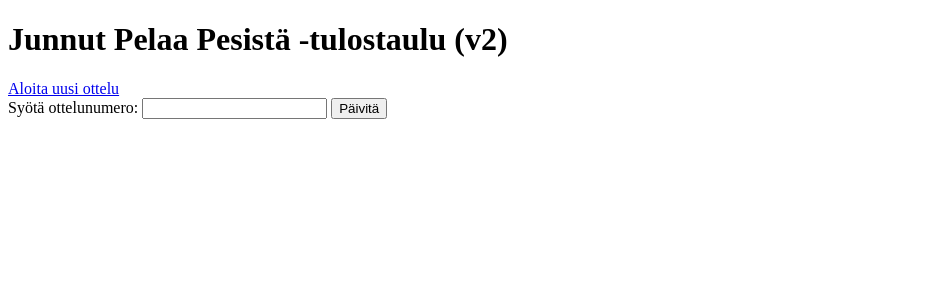
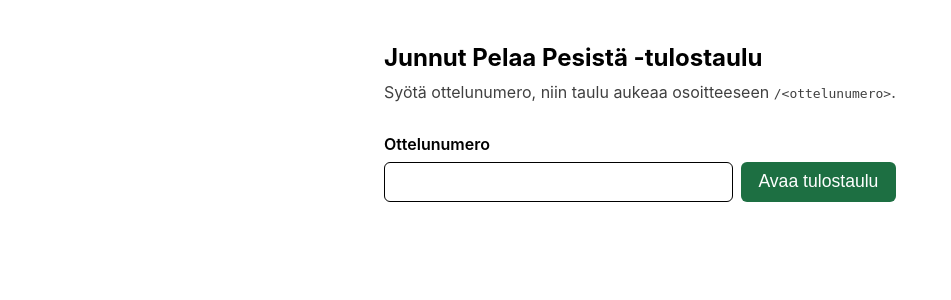
Before and after one commit to Vanaar/jpp-tulostaulu, a Flask app: page / in a window 1280 px wide. Shown: the top 300 px of the page, without its empty margins (0-951 px from the left). Run offline with Flask 3, Linux system fonts and the light colour scheme.

Commit message:
Korvaa juurisivu ottelunumeron avauslomakkeella
Vanha juurisivu linkitti poistettuihin /uusi- ja /paivita-reitteihin.
Tilalle tulee lomake, joka avaa tulostaulun osoitteeseen /<ottelunumero>.

/-reitti siirtyy samalla blueprintiin. Se oli määritelty kahdessa
paikassa - jpp-tulostaulu.py:ssä ja testien luo_sovellus()issa - koska
väliviivallista käynnistystiedostoa ei voi importata, ja kumpikin piti
muistaa päivittää käsin.

Tarkistus tehdään palvelimella, joten lomake toimii myös ilman
JavaScriptiä; skripti vain säästää edestakaisen pyynnön.

Co-Authored-By: Claude Opus 5 <noreply@anthropic.com>

```diff
--- a/app/routes.py
+++ b/app/routes.py
@@ -1,6 +1,6 @@
 from flask import request, redirect, render_template, Blueprint
 
-from app.functions import debug_message, parsi_koko
+from app.functions import debug_message, parsi_koko, parsi_ottelunumero
 from app.live import rakenna_ottelu
 from app.pesistulokset_api import ApiVirhe, hae_live_tulos, hae_ottelu
 from config import Config
@@ -24,6 +24,26 @@ def _hae_liveottelu(ottelunumero):
 
     tulos = hae_live_tulos(ottelunumero)
     return rakenna_ottelu(ottelunumero, ottelu_data, tulos)
+
+
+@routes_bp.route("/", methods=['GET'])
+def etusivu():
+    """Ottelunumeron avauslomake. Ei hallintakäyttöliittymä.
+
+    Lomake toimii myös ilman JavaScriptiä: se lähettää GET /?ottelunumero=...,
+    joka joko ohjaa taululle tai renderöi lomakkeen virheviestin kanssa.
+    Ilman parametria näytetään pelkkä tyhjä lomake.
+    """
+    syote = request.args.get('ottelunumero')
+    if syote is None:
+        return render_template('index.html')
+
+    ottelunumero = parsi_ottelunumero(syote)
+    if ottelunumero is None:
+        return render_template('index.html', syote=syote,
+                               virhe="Anna ottelunumero numeroina.")
+
+    return redirect(f'/{ottelunumero}')
 
 
 @routes_bp.route("/hellurei")
--- a/app/templates/index.html
+++ b/app/templates/index.html
@@ -1,36 +1,73 @@
 <!DOCTYPE html>
-<html>
+<html lang="fi">
 <head>
-    <title>Päivitä ottelun tietoja</title>
+    <meta charset="UTF-8">
     <meta name="viewport" content="width=device-width, initial-scale=1">
+    <title>Junnut Pelaa Pesistä -tulostaulu</title>
+    <style>
+        :root { color-scheme: light dark; }
+        body {
+            font-family: -apple-system, "Segoe UI", Arial, sans-serif;
+            margin: 0; padding: 40px 24px; line-height: 1.5;
+        }
+        main { max-width: 32rem; margin: 0 auto; }
+        h1 { font-size: 1.5rem; margin: 0 0 .25rem; }
+        p.ingressi { margin: 0 0 1.75rem; opacity: .75; }
+        label { display: block; font-weight: 600; margin-bottom: .35rem; }
+        .rivi { display: flex; gap: .5rem; flex-wrap: wrap; }
+        input {
+            flex: 1 1 10rem; font-size: 1.1rem; padding: .55rem .7rem;
+            border: 1px solid currentColor; border-radius: 6px;
+            background: transparent; color: inherit;
+        }
+        button {
+            font-size: 1.1rem; padding: .55rem 1.1rem; border: 0;
+            border-radius: 6px; background: #1d6f42; color: #fff;
+            cursor: pointer;
+        }
+        button:hover { background: #175a36; }
+        .virhe { margin: .6rem 0 0; color: #b3261e; font-weight: 600; }
+    </style>
 </head>
 <body>
-    <h1>Junnut Pelaa Pesistä -tulostaulu (v2)</h1>
+<main>
+    <h1>Junnut Pelaa Pesistä -tulostaulu</h1>
+    <p class="ingressi">Syötä ottelunumero, niin taulu aukeaa osoitteeseen
+        <code>/&lt;ottelunumero&gt;</code>.</p>
 
-    <a href="/uusi">Aloita uusi ottelu</a>
+    {# Lomake lähettää GET /?ottelunumero=..., jonka palvelin tarkistaa ja
+       ohjaa eteenpäin. Alla oleva skripti on pelkkä parannus, joka säästää
+       tämän pyynnön; ilman JavaScriptiä lomake toimii silti. #}
+    <form id="avausLomake" action="/" method="GET">
+        <label for="ottelunumero">Ottelunumero</label>
+        <div class="rivi">
+            <input type="text" id="ottelunumero" name="ottelunumero"
+                   inputmode="numeric" pattern="[0-9]*" autocomplete="off"
+                   value="{{ syote | default('', true) }}">
+            <button type="submit">Avaa tulostaulu</button>
+        </div>
+        <p class="virhe" id="virhe"{% if not virhe %} hidden{% endif %}>{{ virhe | default('', true) }}</p>
+    </form>
+</main>
 
-    <form id="updateForm" action="/paivita/" method="GET">
-        <label for="ottelunumero">Syötä ottelunumero:</label>
-        <input type="text" id="ottelunumero" name="ottelunumero">
-        <button type="submit">Päivitä</button>
-    </form>
+<script>
+    document.getElementById('avausLomake').addEventListener('submit', function (event) {
+        var kentta = document.getElementById('ottelunumero');
+        var virhe = document.getElementById('virhe');
+        var syote = kentta.value.trim();
 
-    <script>
-        // JavaScript to add functionality to the form
-        document.getElementById('updateForm').addEventListener('submit', function(event) {
-            // Prevent the default form submission behavior
+        if (!/^[0-9]+$/.test(syote)) {
             event.preventDefault();
+            virhe.textContent = 'Anna ottelunumero numeroina.';
+            virhe.hidden = false;
+            kentta.focus();
+            return;
+        }
 
-            // Get the value entered in the text input field
-            var matchNumber = document.getElementById('ottelunumero').value;
-
-            // Construct the URL with the match number
-            var url = "/paivita/" + matchNumber;
-
-            // Redirect the user to the constructed URL
-            window.location.href = url;
-        });
-    </script>
-
+        // Etunollat pois, jotta "007" avaa osoitteen /7
+        event.preventDefault();
+        window.location.href = '/' + parseInt(syote, 10);
+    });
+</script>
 </body>
 </html>
--- a/jpp-tulostaulu.py
+++ b/jpp-tulostaulu.py
@@ -1,14 +1,10 @@
-from flask import Flask, render_template
+from flask import Flask
+
 from app.routes import routes_bp
 
 app = Flask(__name__, template_folder='./app/templates', static_folder='static')
 app.register_blueprint(routes_bp)
 
 
-@app.route("/")
-def jpp_tulostaulu():
-    return render_template('index.html')
-
-
 if __name__ == "__main__":
     app.run(debug=True)
```
Also changed, not shown: app/functions.py (+18 -0 lines), tests/test_reitit.py (+51 -6 lines).
